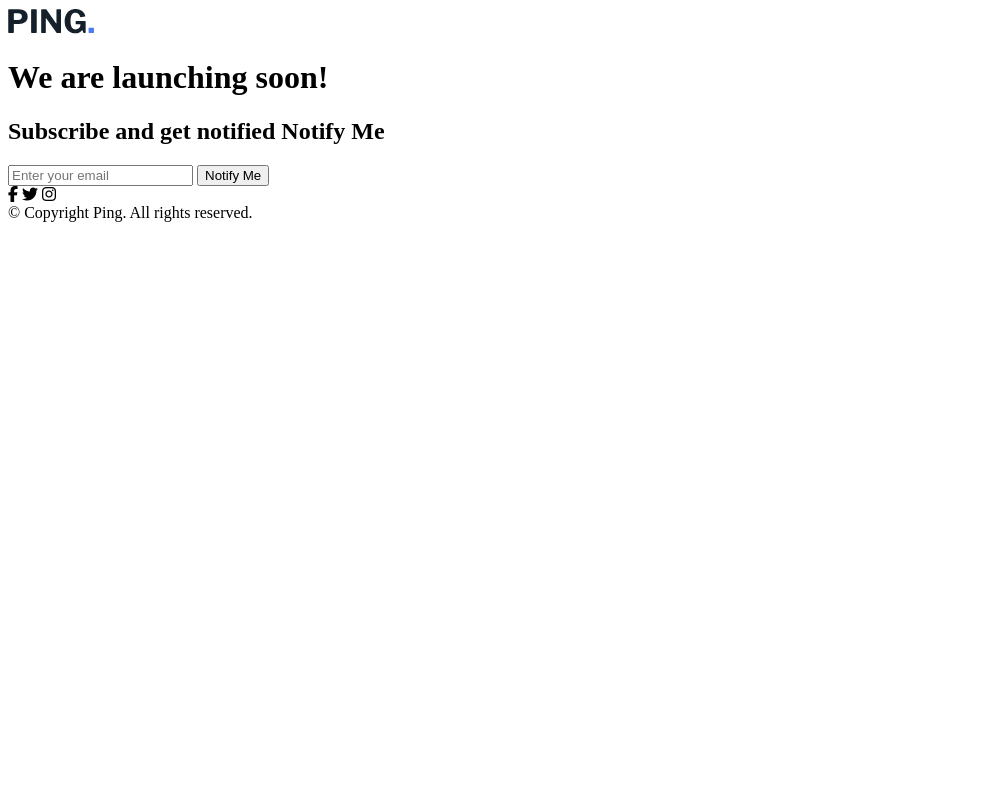
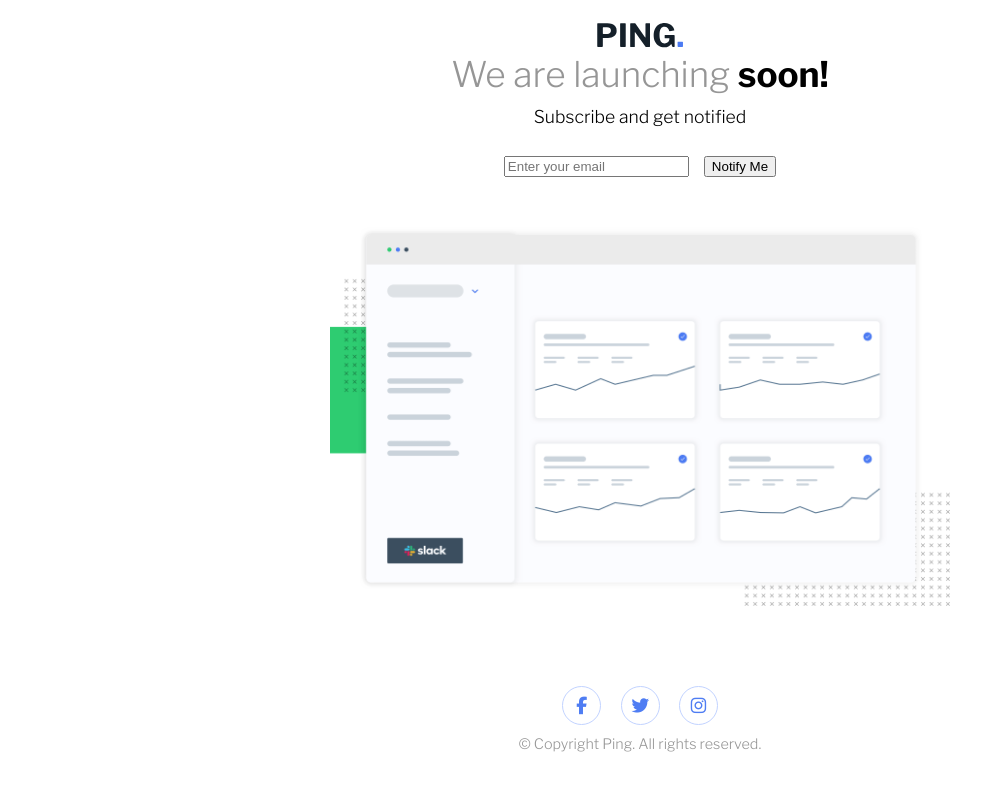
Before and after one commit to pharouqy/ping-coming-soon-page-master, a website: page index.html in a window 1280 px wide. Shown: the whole page, without its empty margins (0-1005 px from the left). Drawn offline with nearby package versions, Linux system fonts and the light colour scheme.

Commit message:
Another comit for the project !!!

```diff
--- a/index.html
+++ b/index.html
@@ -19,11 +19,17 @@
     <header><img src="./images/logo.svg" alt="logo" /></header>
     <main>
       <h1>We are launching <span>soon!</span></h1>
-      <h2>Subscribe and get notified Notify Me</h2>
+      <h2>Subscribe and get notified</h2>
       <form action="">
-        <input type="email" placeholder="Enter your email" />
-        <button type="submit">Notify Me</button>
+        <div>
+          <input type="email" placeholder="Enter your email" />
+          <div id="ErrorMsg"></div>
+        </div>
+        <div><button type="submit">Notify Me</button></div>
       </form>
+      <div>
+        <img src="./images/illustration-dashboard.png" alt="comming soon" />
+      </div>
     </main>
     <footer>
       <div>
@@ -31,7 +37,7 @@
         <i class="fa-brands fa-twitter"></i>
         <i class="fa-brands fa-instagram"></i>
       </div>
-      <div>&copy; Copyright Ping. All rights reserved.</div>
+      <div><p>&copy; Copyright Ping. All rights reserved.</p></div>
     </footer>
     <script src="./js/script.js"></script>
     <script
--- a/sass/main.scss
+++ b/sass/main.scss
@@ -1 +1,123 @@
-@import url('https://fonts.googleapis.com/css2?family=Libre+Franklin:wght@300;600;700&display=swap');
+@import url("https://fonts.googleapis.com/css2?family=Libre+Franklin:wght@300;600;700&display=swap");
+
+$font-family: "Libre Franklin", sans-serif;
+$Blue: hsl(223, 87%, 63%);
+$Pale_Blue: hsl(223, 100%, 88%);
+$Light_Red: hsl(354, 100%, 66%);
+$Gray: hsl(0, 0%, 59%);
+$Very_Dark_Blue: hsl(209, 33%, 12%);
+$width: 100%;
+
+@mixin align_flex_center($alignement, $center: center) {
+    display: flex;
+    align-items: $center;
+    justify-content: $center;
+    flex-direction: $alignement;
+}
+
+@mixin text-center {
+    text-align: center;
+}
+
+body {
+    @include align_flex_center(column);
+    font-family: $font-family;
+    font-size: 20px;
+    height: 100vh;
+    margin: 0 auto;
+    max-width: 1440px;
+    box-sizing: border-box;
+
+    header {
+        @include text-center;
+
+        img {
+            width: 100%;
+            margin: 0 0 0 0;
+        }
+    }
+
+    main {
+        @include align_flex_center(column);
+        padding: 0 20px;
+
+        h1 {
+            font-size: 2.2rem;
+            font-weight: 300;
+            padding: 0;
+            margin: 0;
+            color: $Gray;
+
+            span {
+                color: #000;
+                font-weight: 700;
+            }
+        }
+
+        h2 {
+            font-size: 1.1rem;
+            padding: 0;
+            margin: 10px 0 25px 0;
+            font-weight: 300;
+        }
+
+        form {
+            @include align_flex_center(row);
+            width: $width;
+            margin: 0 0 50px 0;
+
+            div>button {
+                margin-left: 15px;
+            }
+        }
+
+        div {
+            @include text-center;
+
+            i {
+                font-size: 1.5rem;
+                margin: 0 0 10px 0;
+            }
+
+            img {
+                width: $width/2;
+            }
+        }
+
+    }
+
+    footer {
+        @include align_flex_center(column);
+
+        div {
+            @include text-center;
+
+            .fa-brands {
+                font-size: 1.1rem;
+                border: 1px solid $Pale_Blue;
+                border-radius: 50%;
+                padding: 10px;
+                width: 17px;
+                height: 17px;
+                color: $Blue;
+
+                &:hover {
+                    background-color: $Blue;
+                    color: #fff;
+                }
+
+                &:not(:last-child) {
+                    margin: 75px 15px 10px 0;
+                }
+            }
+
+
+            p {
+                font-size: 0.9rem;
+                font-weight: 300;
+                margin: 0 0 25px 0;
+                color: $Gray;
+            }
+        }
+    }
+}
```
Also changed, not shown: css/style.css, 1 other file.
